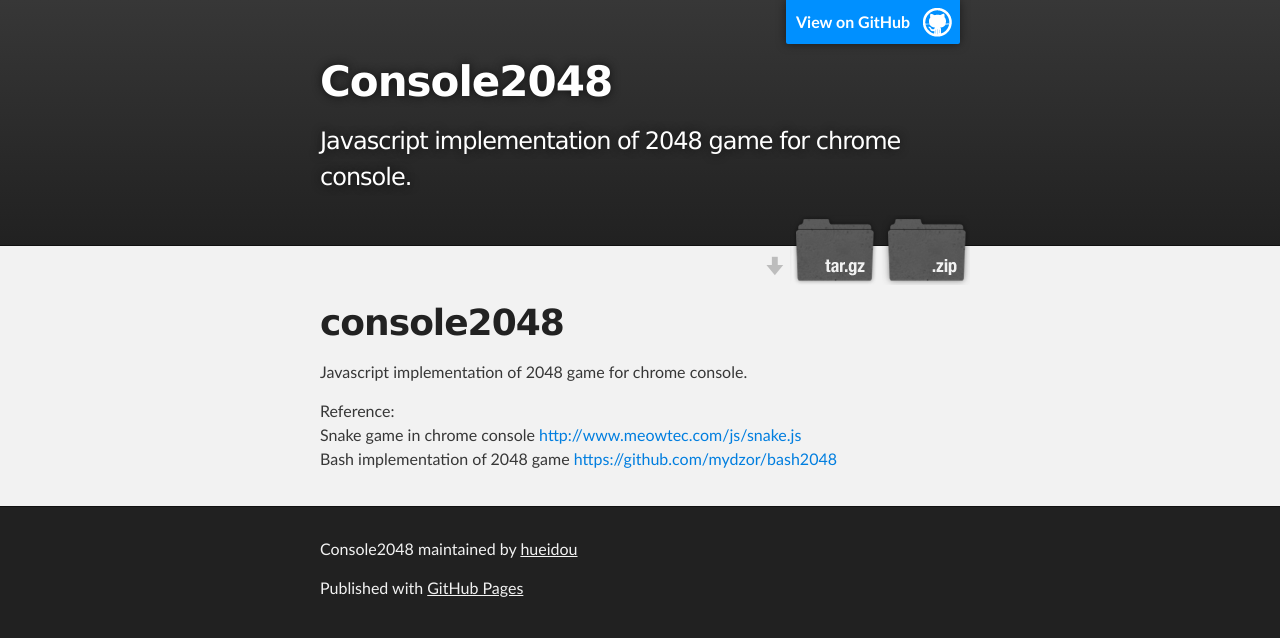
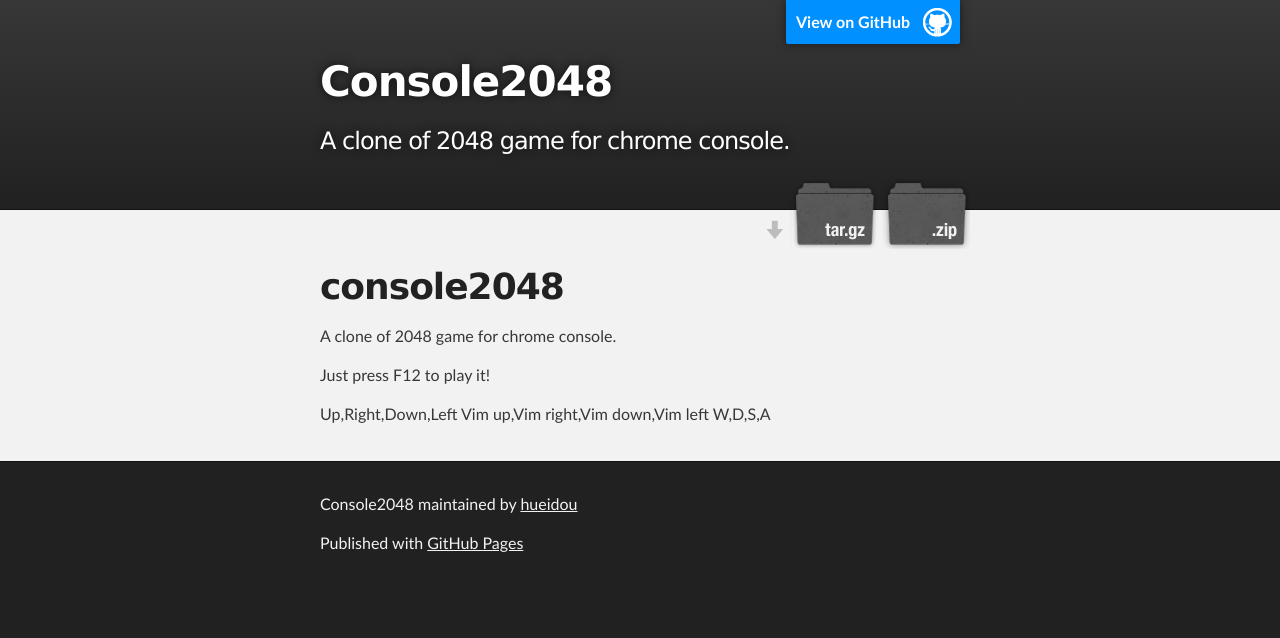
Before and after one commit to hueidou/console2048, a plain HTML site: page index.html in a window 1280 px wide. Drawn offline with Linux system fonts and the light colour scheme.

Commit message:
Create gh-pages branch via GitHub

```diff
--- a/index.html
+++ b/index.html
@@ -4,7 +4,7 @@
   <head>
     <meta charset='utf-8' />
     <meta http-equiv="X-UA-Compatible" content="chrome=1" />
-    <meta name="description" content="Console2048 : Javascript implementation of 2048 game for chrome console." />
+    <meta name="description" content="Console2048 : A clone of 2048 game for chrome console." />
 
     <link rel="stylesheet" type="text/css" media="screen" href="stylesheets/stylesheet.css">
 
@@ -19,7 +19,7 @@
           <a id="forkme_banner" href="https://github.com/hueidou/console2048">View on GitHub</a>
 
           <h1 id="project_title">Console2048</h1>
-          <h2 id="project_tagline">Javascript implementation of 2048 game for chrome console.</h2>
+          <h2 id="project_tagline">A clone of 2048 game for chrome console.</h2>
 
             <section id="downloads">
               <a class="zip_download_link" href="https://github.com/hueidou/console2048/zipball/master">Download this project as a .zip file</a>
@@ -34,11 +34,16 @@
         <h1>
 <a name="console2048" class="anchor" href="#console2048"><span class="octicon octicon-link"></span></a>console2048</h1>
 
-<p>Javascript implementation of 2048 game for chrome console.</p>
+<p>A clone of 2048 game for chrome console.</p>
 
-<p>Reference:<br>
-Snake game in chrome console <a href="http://www.meowtec.com/js/snake.js">http://www.meowtec.com/js/snake.js</a><br>
-Bash implementation of 2048 game <a href="https://github.com/mydzor/bash2048">https://github.com/mydzor/bash2048</a></p>
+<p>Just press F12 to play it!</p>
+
+<p>Up,Right,Down,Left
+Vim up,Vim right,Vim down,Vim left
+W,D,S,A
+  </p>
+
+<p></p>
       </section>
     </div>
 
--- a/params.json
+++ b/params.json
@@ -1 +1 @@
-{"name":"Console2048","tagline":"Javascript implementation of 2048 game for chrome console.","body":"console2048\r\n===========\r\n\r\nJavascript implementation of 2048 game for chrome console.\r\n\r\nReference:<br />\r\nSnake game in chrome console http://www.meowtec.com/js/snake.js<br />\r\nBash implementation of 2048 game https://github.com/mydzor/bash2048\r\n","google":"","note":"Don't delete this file! It's used internally to help with page regeneration."}
+{"name":"Console2048","tagline":"A clone of 2048 game for chrome console.","body":"console2048\r\n===========\r\n\r\nA clone of 2048 game for chrome console.\r\n\r\nJust press F12 to play it!\r\n\r\nUp,Right,Down,Left\r\nVim up,Vim right,Vim down,Vim left\r\nW,D,S,A\r\n  <input type=\"button\" class=\"retry-button\" value=\"retry\" />\r\n  <input type=\"button\" class=\"restart-button\" value=\"restart\" />\r\n  <input type=\"button\" class=\"keep-playing-button\" value=\"keepPlaying\" />\r\n\r\n  <script src=\"js/bind_polyfill.js\"></script>\r\n  <script src=\"js/classlist_polyfill.js\"></script>\r\n  <script src=\"js/animframe_polyfill.js\"></script>\r\n  <script src=\"js/keyboard_input_manager.js\"></script>\r\n  <script src=\"js/console_actuator.js\"></script>\r\n  <script src=\"js/grid.js\"></script>\r\n  <script src=\"js/tile.js\"></script>\r\n  <script src=\"js/local_storage_manager.js\"></script>\r\n  <script src=\"js/game_manager.js\"></script>\r\n  <script src=\"js/application.js\"></script>","google":"","note":"Don't delete this file! It's used internally to help with page regeneration."}
```
